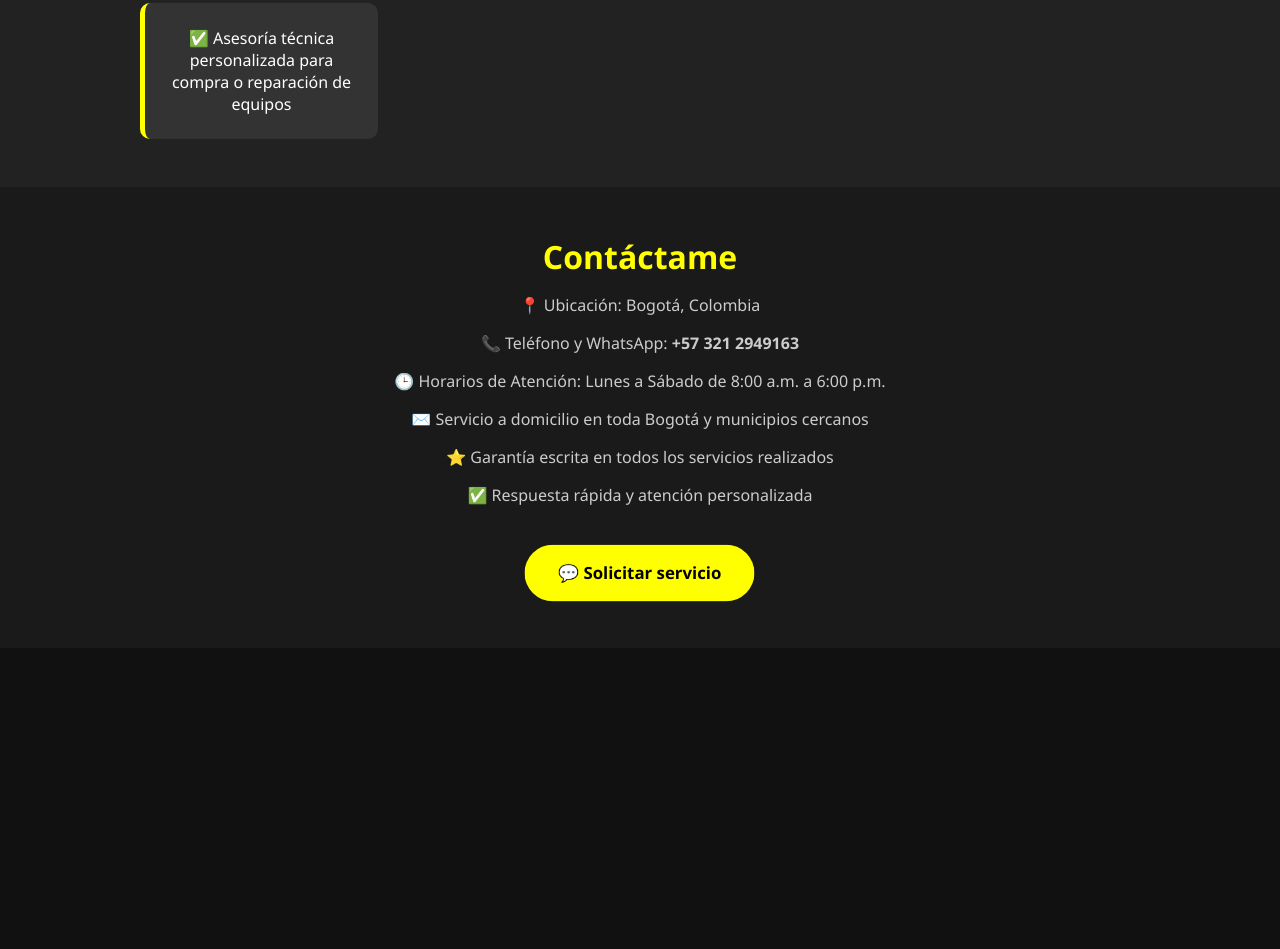
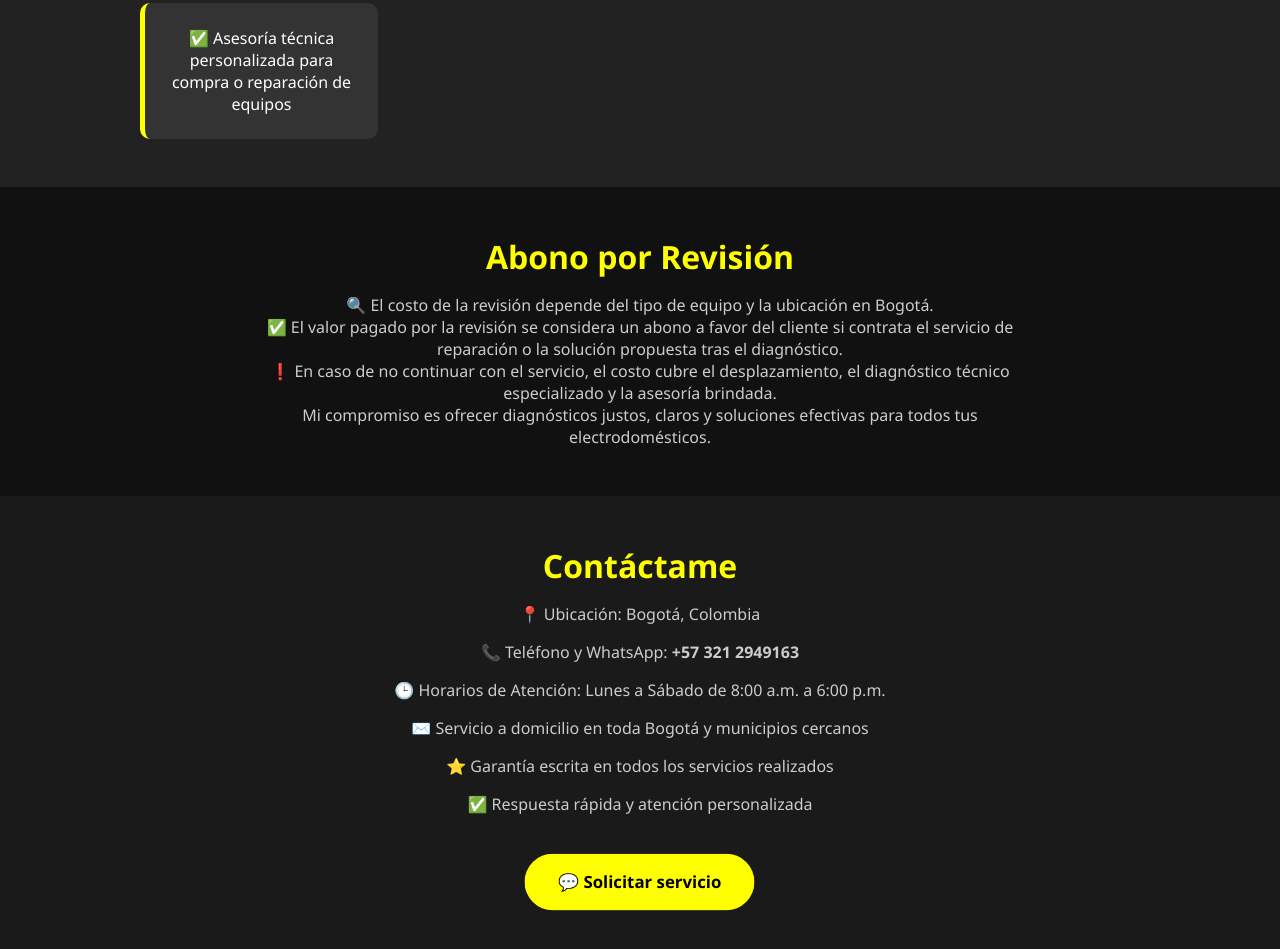
Before and after one commit to josegregorioelectrodomestico/josegregorioelectrodomestico.github.io, a plain HTML site: page index.html in a window 1280 px wide. Shown: the part 1826-2775 px from the top of the page. Before the commit the page ends 2474 px from the top, so only its background shows below. Drawn offline with Linux system fonts and the light colour scheme.

Commit message:
Update index.html

```diff
--- a/index.html
+++ b/index.html
@@ -226,6 +226,14 @@
   </ul>
 </section>
 
+<section class="diagnostic">
+  <h2>Abono por Revisión</h2>
+  <p>🔍 El costo de la revisión depende del tipo de equipo y la ubicación en Bogotá.</p>
+  <p>✅ El valor pagado por la revisión se considera un abono a favor del cliente si contrata el servicio de reparación o la solución propuesta tras el diagnóstico.</p>
+  <p>❗ En caso de no continuar con el servicio, el costo cubre el desplazamiento, el diagnóstico técnico especializado y la asesoría brindada.</p>
+  <p>Mi compromiso es ofrecer diagnósticos justos, claros y soluciones efectivas para todos tus electrodomésticos.</p>
+</section>
+
 <section class="contact">
   <h2>Contáctame</h2>
   <p>📍 Ubicación: Bogotá, Colombia</p>
@@ -236,7 +244,6 @@
   <p>✅ Respuesta rápida y atención personalizada</p>
   <a class="whatsapp" href="https://wa.me/573212949163" target="_blank">💬 Solicitar servicio</a>
 </section>
-
   <a class="whatsapp-float" href="https://wa.me/573212949163" target="_blank">💬</a>
 
 </body>
```
